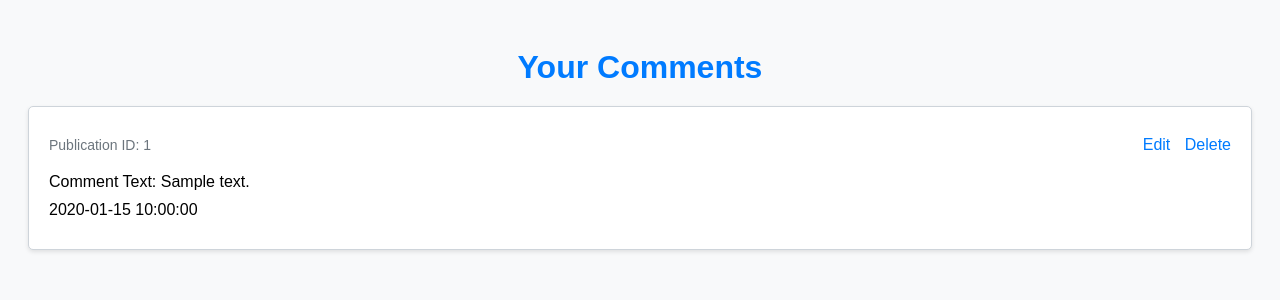
After one commit to sheldongree/Assignment2-eCommerce, a PHP site: template app/views/Comment/viewUserComments.php in a window 1280 px wide. The commit adds this page. Shown: the top 300 px of the page. Run offline with PHP 8.4, Linux system fonts and the light colour scheme; the template is opened without the code that fills it: most values are stand-ins (such as "Sample title", 1, 10 or a date in 2020).

Commit message:
Created MVC for comments and added the views

```diff
--- a/app/routes.php
+++ b/app/routes.php
@@ -16,4 +16,8 @@ $this->addRoute('Publication/delete/{publication_id}', 'Publication,delete');
 $this->addRoute('Publication/personalPublication', 'Publication,personalPublication');
 $this->addRoute('Publication/personalDelete/{publication_id}', 'Publication,personalDelete');
 $this->addRoute('Publication/search', 'Publication,search');
-//$this->addRoute('Publication/addComment/{publication_id}', 'Publication,addComment');
+$this->addRoute('Comment/addComment/{publication_id}', 'Comment,addComment');
+$this->addRoute('Comment/editComment/{publication_comment_id}', 'Comment,editComment');
+$this->addRoute('Comment/deleteComment/{publication_comment_id}', 'Comment,deleteComment');
+$this->addRoute('Publication/viewPublicationComments/{publication_id}', 'Comment,viewPublicationComments');
+$this->addRoute('Comment/viewUserComments', 'Comment,viewUserComments');
--- /dev/null
+++ b/app/views/Comment/viewUserComments.php
@@ -0,0 +1,92 @@
+<!DOCTYPE html>
+<html lang="en">
+
+<head>
+    <meta charset="UTF-8">
+    <meta name="viewport" content="width=device-width, initial-scale=1.0">
+    <title>Your Comments</title>
+    <style>
+        body {
+            background-color: #f8f9fa; /* Light gray */
+            font-family: Arial, sans-serif; /* Default font */
+            padding: 20px;
+        }
+
+        h1 {
+            color: #007bff; /* Blue */
+            text-align: center;
+            margin-bottom: 20px;
+        }
+
+        ul {
+            list-style-type: none;
+            padding: 0;
+        }
+
+        li {
+            background-color: #fff; /* White */
+            border: 1px solid #ced4da; /* Gray border */
+            border-radius: 5px;
+            margin-bottom: 20px;
+            padding: 20px;
+            box-shadow: 0 2px 4px rgba(0, 0, 0, 0.1); /* Shadow */
+        }
+
+        .comment-header {
+            display: flex;
+            justify-content: space-between;
+            align-items: center;
+            margin-bottom: 10px;
+        }
+
+        .comment-meta {
+            font-size: 14px;
+            color: #6c757d; /* Gray */
+        }
+
+        .comment-actions {
+            margin-left: auto;
+        }
+
+        p {
+            margin: 10px 0;
+        }
+
+        a {
+            color: #007bff; /* Blue */
+            text-decoration: none;
+            margin-left: 10px;
+        }
+
+        a:hover {
+            color: #0056b3; /* Darker blue */
+        }
+    </style>
+</head>
+
+<body>
+    <h1>Your Comments</h1>
+    <?php if (empty($comments)): ?>
+        <p>No comments found.</p>
+    <?php else: ?>
+        <ul>
+            <?php foreach ($comments as $comment): ?>
+                <li>
+                    <div class="comment-header">
+                        <div class="comment-meta">
+                            <p>Publication ID: <?php echo $comment->publication_id; ?></p>
+                        </div>
+                        <div class="comment-actions">
+                            <a href="/Comment/editComment/<?php echo $comment->publication_comment_id; ?>">Edit</a>
+                            <a href="/Comment/deleteComment/<?php echo $comment->publication_comment_id; ?>">Delete</a>
+                        </div>
+                    </div>
+                    <p>Comment Text: <?php echo $comment->comment_text; ?></p>
+                    <p><?php echo $comment->timestamp; ?></p>
+                </li>
+            <?php endforeach; ?>
+        </ul>
+    <?php endif; ?>
+</body>
+
+</html>
--- a/app/views/Profile/index.php
+++ b/app/views/Profile/index.php
@@ -35,7 +35,8 @@
 		<a href='/User/logout'>Log Out</a> |
 		<a href='/Publication/createPost'>Create a post</a> |
 		<a href='/Publication/personalPublication'>View my publications</a> |
-		<a href='/Publication/viewAll'>View all publications</a>
+		<a href='/Publication/viewAll'>View all publications</a> |
+		<a href='/Comment/viewUserComments'>View my comments</a>
 
 
 
--- a/app/views/Publication/viewAll.php
+++ b/app/views/Publication/viewAll.php
@@ -120,7 +120,7 @@
     <?php foreach ($publications as $publication): ?>
         <?php if ($publication->publication_status !== 'private'): ?>
             <div>
-                <h2><?php echo $publication->publication_title; ?></h2>
+            <h2><a href="/Publication/viewPublicationComments/<?php echo $publication->publication_id; ?>"><?php echo $publication->publication_title; ?></a></h2>
                 <p><?php echo $publication->publication_text; ?></p>
                 <?php if (isset ($_SESSION['profile_id']) && $publication->profile_id === $_SESSION['profile_id']): ?>
                     <a href="/Publication/modify/<?php echo $publication->publication_id; ?>" class="edit-link">Edit</a>
```
Also changed, not shown: app/controllers/Comment.php (+129 -0 lines), app/models/PublicationComment.php (added, +74 -0 lines), app/views/Comment/editComment.php (added, +7 -0 lines), app/views/Comment/viewPublicationComments.php (added, +25 -0 lines), app/models/Comment.php (deleted).
